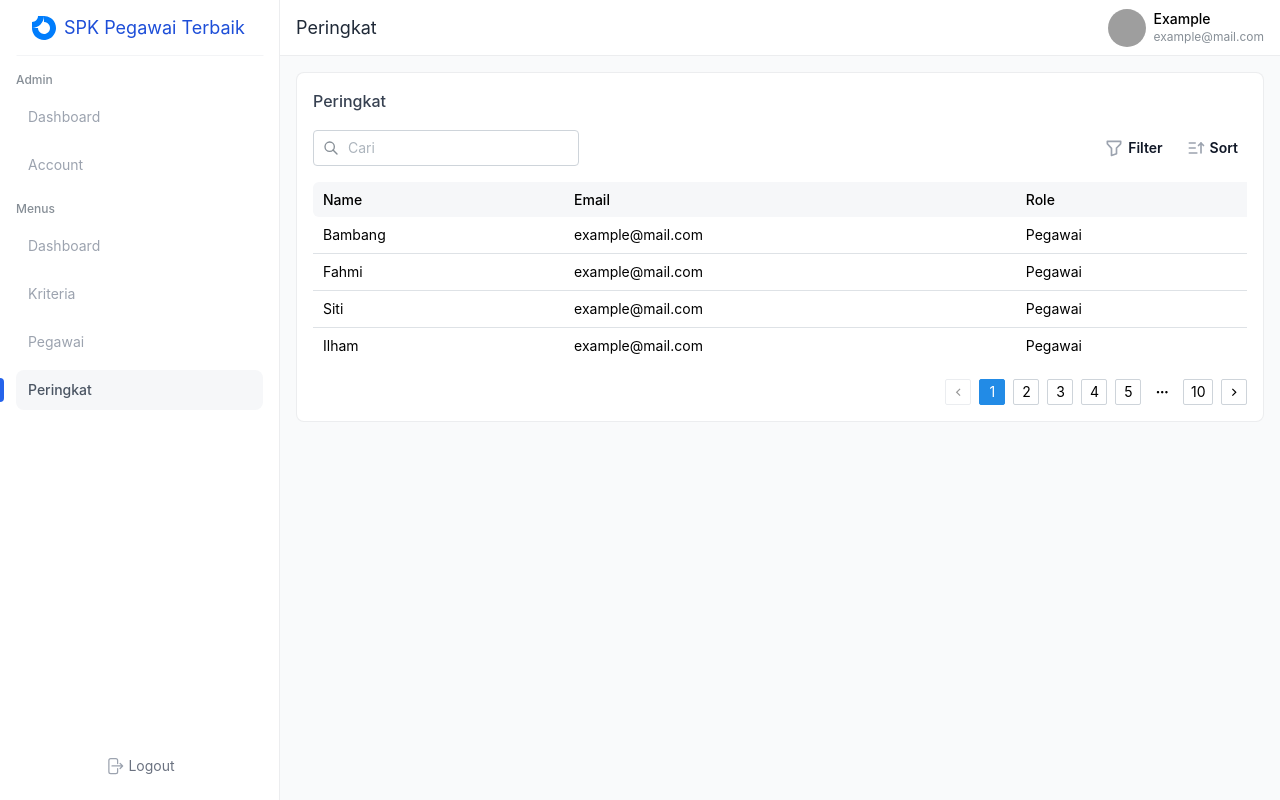
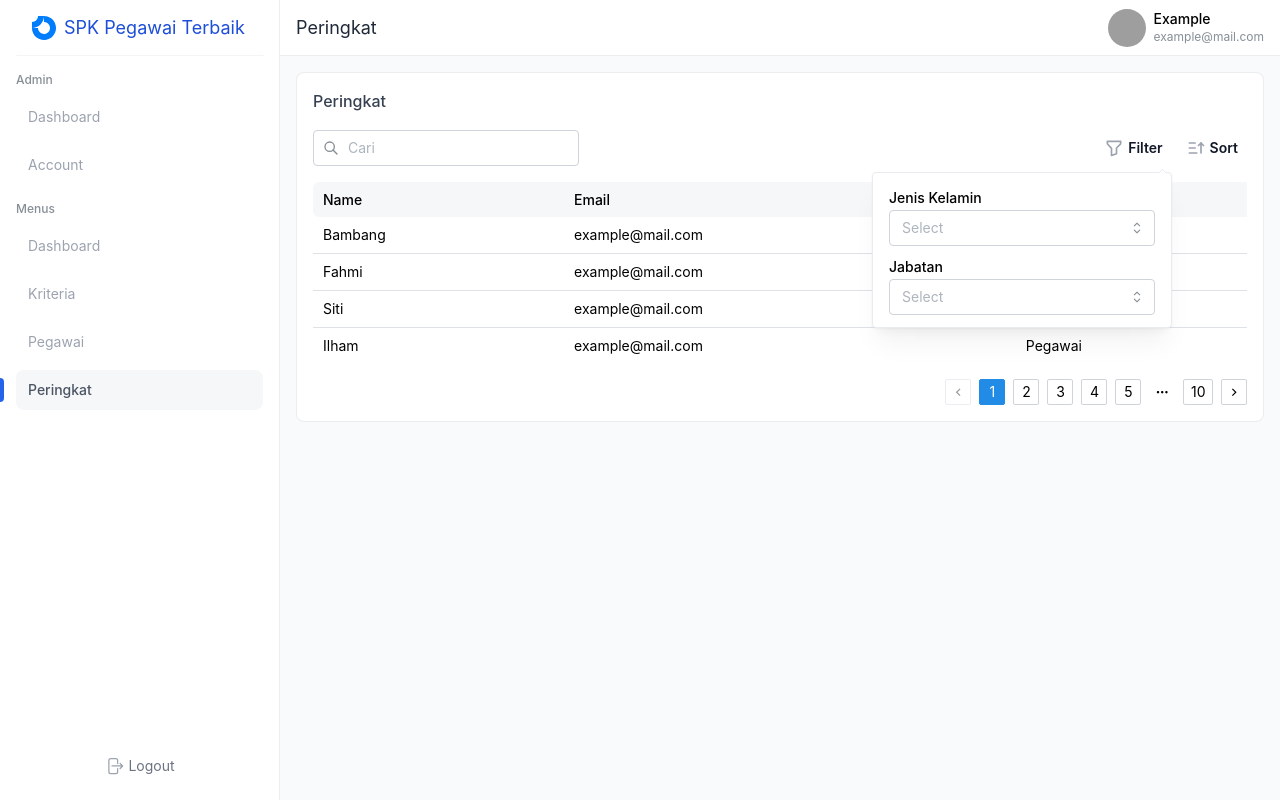
Before and after one commit to mmulyana/spk-frontend, a React (Vite) app: page /dashboard/result in a window 1280 px wide. Both pictures are taken after a click on the button "Filter". Built offline with nearby package versions, Linux system fonts and the light colour scheme; grey boxes are pictures that could not be loaded.

Commit message:
feat: add popover

```diff
--- a/src/routes/dashboard/ranking/index.jsx
+++ b/src/routes/dashboard/ranking/index.jsx
@@ -1,5 +1,20 @@
-import { IconFilter, IconSearch, IconSortAscending } from '@tabler/icons-react'
-import { Button, Flex, Input, Pagination, Table } from '@mantine/core'
+import {
+  IconCheck,
+  IconFilter,
+  IconSearch,
+  IconSortAscending,
+} from '@tabler/icons-react'
+import {
+  Button,
+  Flex,
+  Input,
+  Menu,
+  Pagination,
+  Popover,
+  rem,
+  Select,
+  Table,
+} from '@mantine/core'
 import { useTitle } from '../../../utils/useTitle'
 import { employees } from '../../../data/table'
 import DashboardLayout from '../layout'
@@ -31,6 +46,8 @@ export default function Page() {
               leftSection={<IconSearch className='w-4' />}
             />
             <Flex gap={8} align='center'>
+              <Popover width={300} position='bottom-end' withArrow shadow='md'>
+                <Popover.Target>
                   <Button
                     pl={5}
                     size='compact-sm'
@@ -41,6 +58,27 @@ export default function Page() {
                       <span>Filter</span>
                     </Flex>
                   </Button>
+                </Popover.Target>
+                <Popover.Dropdown>
+                  <Flex direction='column' gap={8}>
+                    <Select
+                      label='Jenis Kelamin'
+                      placeholder='Select'
+                      comboboxProps={{ withinPortal: false }}
+                      data={['Laki-laki', 'Perempuan']}
+                    />
+                    <Select
+                      label='Jabatan'
+                      placeholder='Select'
+                      comboboxProps={{ withinPortal: false }}
+                      data={['Pegawai', 'Supervisor', 'Manager']}
+                    />
+                  </Flex>
+                </Popover.Dropdown>
+              </Popover>
+
+              <Popover width={300} position='bottom-end' withArrow shadow='md'>
+                <Popover.Target>
                   <Button
                     pl={5}
                     size='compact-sm'
@@ -51,6 +89,33 @@ export default function Page() {
                       <span>Sort</span>
                     </Flex>
                   </Button>
+                </Popover.Target>
+                <Popover.Dropdown>
+                  <Flex direction='column' gap={4}>
+                    <Button
+                      justify='space-between'
+                      variant='filled'
+                      className='!font-normal'
+                      fullWidth
+                      rightSection={
+                        <IconCheck
+                          style={{ width: rem(16), height: rem(16) }}
+                        />
+                      }
+                    >
+                      Urut dari rangking teratas
+                    </Button>
+                    <Button
+                      className='!font-normal'
+                      variant='subtle'
+                      justify='space-between'
+                      fullWidth
+                    >
+                      Urut dari rangking terbawah
+                    </Button>
+                  </Flex>
+                </Popover.Dropdown>
+              </Popover>
             </Flex>
           </Flex>
           <Table className='rounded-md'>
```
Lines whose indentation alone changed are shown as unchanged.
